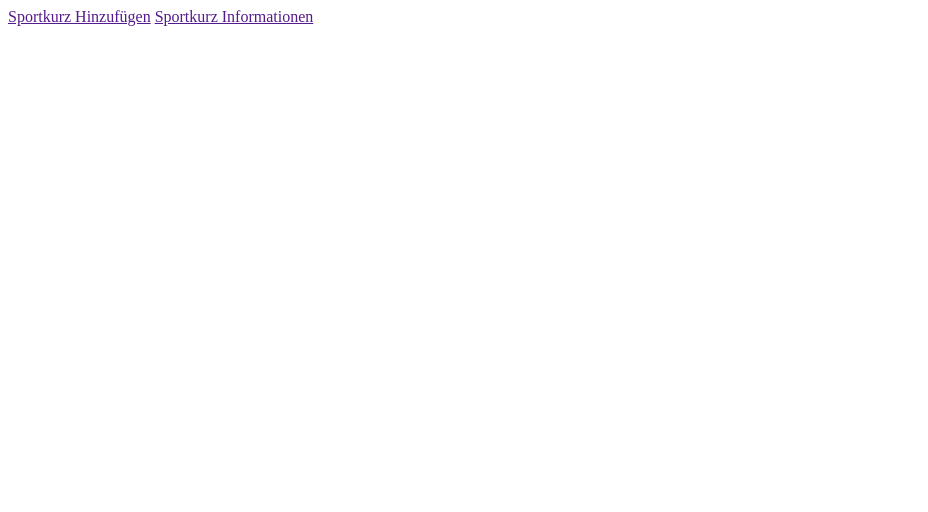
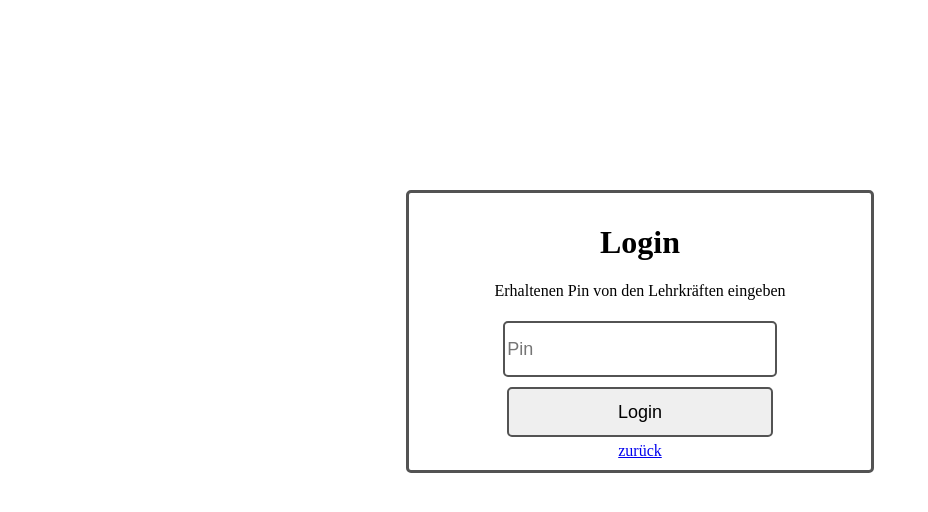
Before and after one commit to Reaperthedev/PJR, a plain HTML site: page Frontend/Oko/index.html in a window 1280 px wide. Shown: the whole page, without its empty margins (0-928 px from the left). Drawn offline with Linux system fonts and the light colour scheme.

Commit message:
Add files via upload

```diff
--- a/Frontend/Oko/index.html
+++ b/Frontend/Oko/index.html
@@ -3,12 +3,18 @@
 <head>
     <meta charset="UTF-8">
     <meta name="viewport" content="width=device-width, initial-scale=1.0">
-    <title>Sportkurz Verwaltung</title>
+    <title>Document</title>
+    <link rel="stylesheet" href="login.css">
 </head>
 <body>
-    <nav>
-        <a href="">Sportkurz Hinzufügen</a>
-        <a href="">Sportkurz Informationen</a>
-    </nav>
+    <div class="login">
+        <form action="">
+        <h1>Login</h1>
+        <p>Erhaltenen Pin von den Lehrkräften eingeben</p>
+        <input type="password" placeholder="Pin" name="code_schueler" id="code_schueler">
+        <input type="submit" value="Login" > <br>
+        <a href="../Index.html">zurück</a>
+    </form>
+    </div>
 </body>
 </html>
--- /dev/null
+++ b/Frontend/Oko/login.css
@@ -0,0 +1,18 @@
+.login {
+    margin: auto;
+    width: 35%;
+    border: 3px solid rgb(83, 83, 83);
+    padding: 10px;
+    border-radius: 5px;
+    text-align: center;
+    margin-top: 15%;
+}
+
+.login input{
+    border: 2px solid rgb(83, 83, 83);
+    height: 50px;
+    width: 60%;
+    font-size: large;
+    border-radius: 5px;
+    margin: 5px;
+}
```
Also changed, not shown: Frontend/Oko/main.html (added, +14 -0 lines), Frontend/schueler - ui/index.html (+3 -2 lines).
